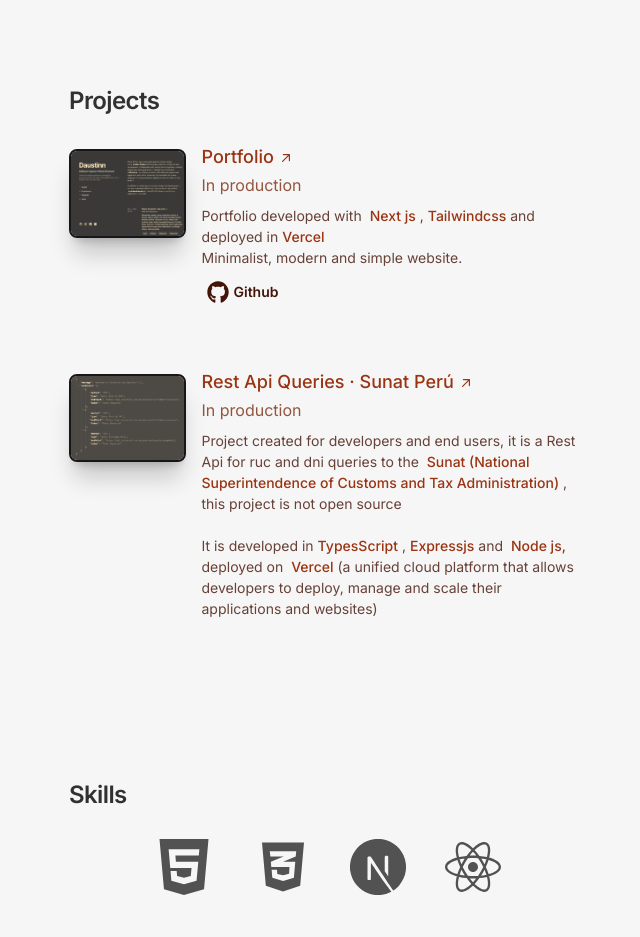
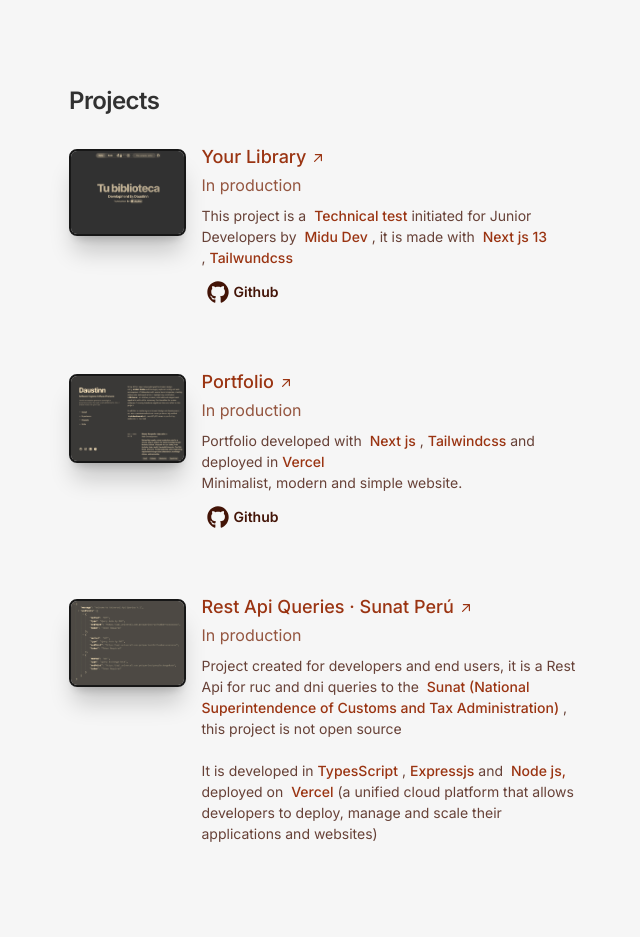
Before and after one commit to daustinn/portfolio, a Next.js app: page / in a window 1280 px wide. Shown: the part 2020-2957 px from the top of the page, without its empty margins (575-1215 px from the left). Built offline with nearby package versions, Linux system fonts and the light colour scheme.

Commit message:
Add new Project

```diff
--- a/src/components/projects/index.tsx
+++ b/src/components/projects/index.tsx
@@ -4,6 +4,54 @@
 import { ProjectType } from './types'
 
 const projects: ProjectType[] = [
+  {
+    id: 2,
+    image: '/projects/your-library.png',
+    statu: 'In production',
+    deploy: 'https://books.daustinn.com',
+    repository: 'https://github.com/daustinn/books',
+    title: 'Your Library',
+    description: (
+      <>
+        This project is a{' '}
+        <Link
+          className="hover:underline relative font-medium ml-1 transition-colors text-orange-50 hover:text-cyan-500"
+          href="https://pruebastecnicas.com/"
+          target="_blank"
+          referrerPolicy="no-referrer"
+        >
+          Technical test
+        </Link>{' '}
+        initiated for Junior Developers by{' '}
+        <Link
+          className="hover:underline relative font-medium ml-1 transition-colors text-orange-50 hover:text-cyan-500"
+          href="https://github.com/midudev"
+          target="_blank"
+          referrerPolicy="no-referrer"
+        >
+          Midu Dev
+        </Link>{' '}
+        , it is made with{' '}
+        <Link
+          className="hover:underline relative font-medium ml-1 transition-colors text-orange-50 hover:text-cyan-500"
+          href="https://nextjs.org/"
+          target="_blank"
+          referrerPolicy="no-referrer"
+        >
+          Next js 13
+        </Link>{' '}
+        ,
+        <Link
+          className="hover:underline relative font-medium ml-1 transition-colors text-orange-50 hover:text-cyan-500"
+          href="https://nextjs.org/"
+          target="_blank"
+          referrerPolicy="no-referrer"
+        >
+          Tailwundcss
+        </Link>{' '}
+      </>
+    )
+  },
   {
     id: 2,
     image: '/projects/portfolio.png',
```
Also changed, not shown: public/projects/your-library.png (added).
